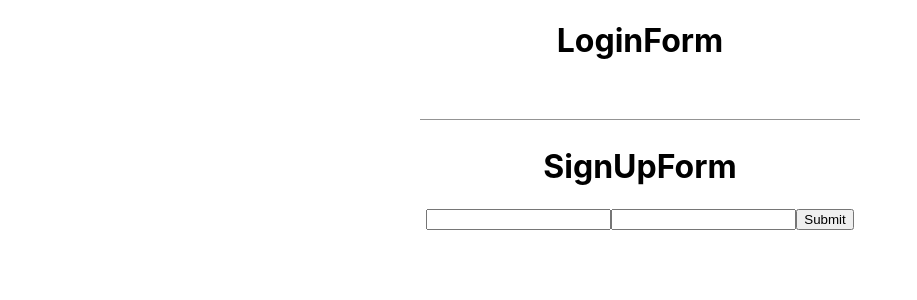
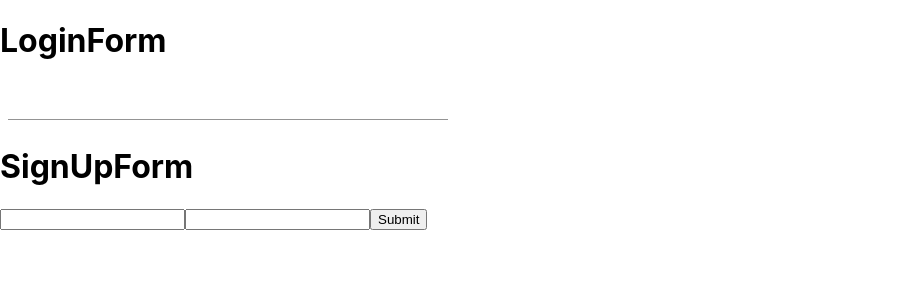
Before and after one commit to tannerpace/user-frontend, a React (Create React App) app: page / in a window 1280 px wide. Shown: the top 300 px of the page, without its empty margins (0-917 px from the left). Built offline with nearby package versions, Linux system fonts and the light colour scheme.

Commit message:
CreateUserworks!

```diff
--- a/src/App.js
+++ b/src/App.js
@@ -2,15 +2,19 @@
 import './App.css';
 import SighUpForm from './components/Forms/SignUpForm';
 import Login from './pages/Login';
+import { QueryClient, QueryClientProvider, useQuery } from 'react-query'
 
+const queryClient = new QueryClient()
 function App() {
   return (
-    <div className="App">
+    <QueryClientProvider client={queryClient}>
+
       <h1>LoginForm</h1>
       <Login />
       <h1>SignUpForm</h1>
       <SighUpForm />
-    </div>
+
+    </QueryClientProvider>
   );
 }
 
--- a/src/actions/User/users.js
+++ b/src/actions/User/users.js
@@ -1,6 +1,7 @@
 import api from "../../store/api"
+
 export const userSignUp = (data) => {
-    return api.post("/app/users", data).then((res) => res.data)
+    return api.post("/app/user", data).then((res) => res.data)
 }
 export const updateNewUser = () => {
     return api.post("app/users/new-user/").then((res) => res.data)
--- a/src/components/Forms/SignUpForm/index.jsx
+++ b/src/components/Forms/SignUpForm/index.jsx
@@ -1,10 +1,13 @@
 import React from "react";
 import { useForm } from "react-hook-form";
 import { userSignUp } from "../../../actions/User/users"
+import { useMutation } from "react-query"
 export default function SighUpForm() {
     const { register, formState: { errors }, handleSubmit } = useForm();
+    const signUpMutation = useMutation(userSignUp)
     const onSubmit = (data) => {
         console.log(data)
+        signUpMutation.mutate(data)
     }
     return (
         <form onSubmit={handleSubmit(onSubmit)}>
--- a/src/index.js
+++ b/src/index.js
@@ -3,6 +3,7 @@ import ReactDOM from 'react-dom';
 import './index.css';
 import App from './App';
 import reportWebVitals from './reportWebVitals';
+
 
 ReactDOM.render(
   <React.StrictMode>
```
